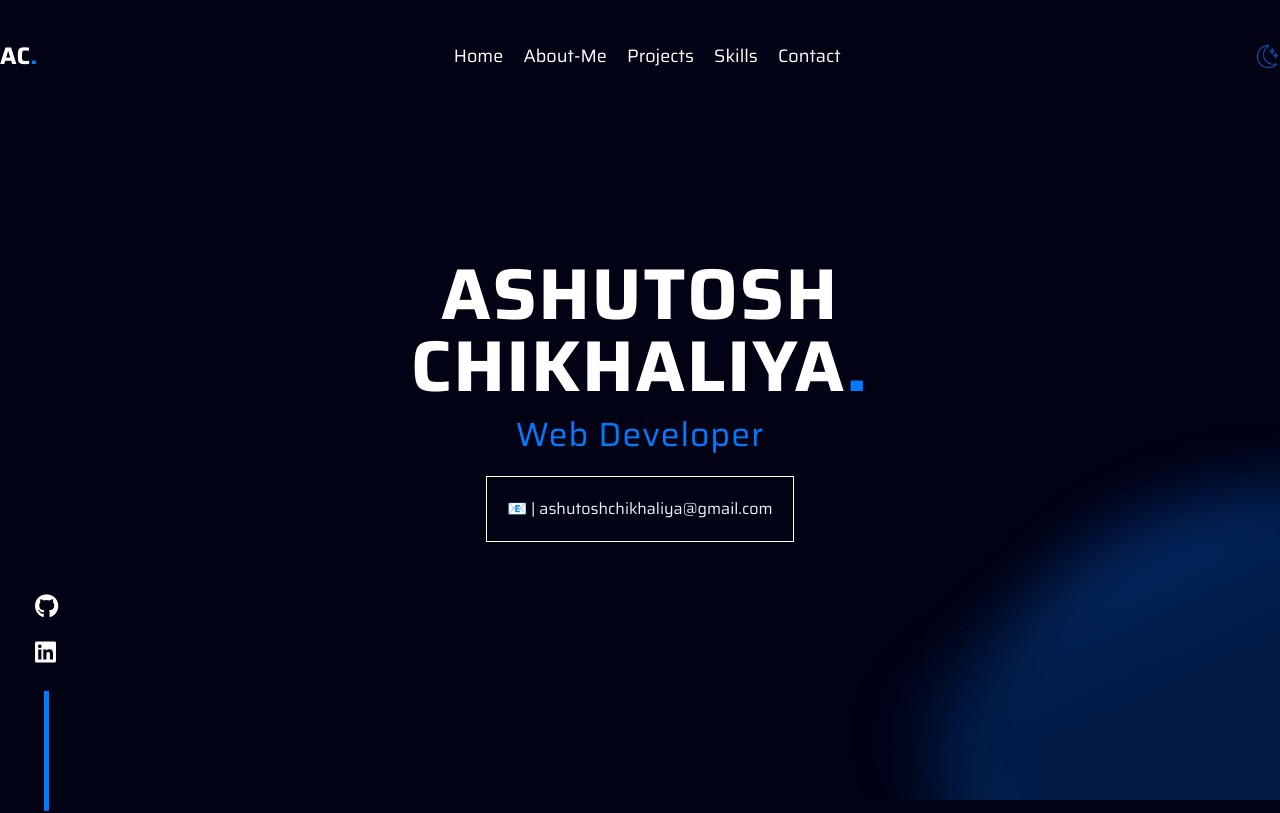
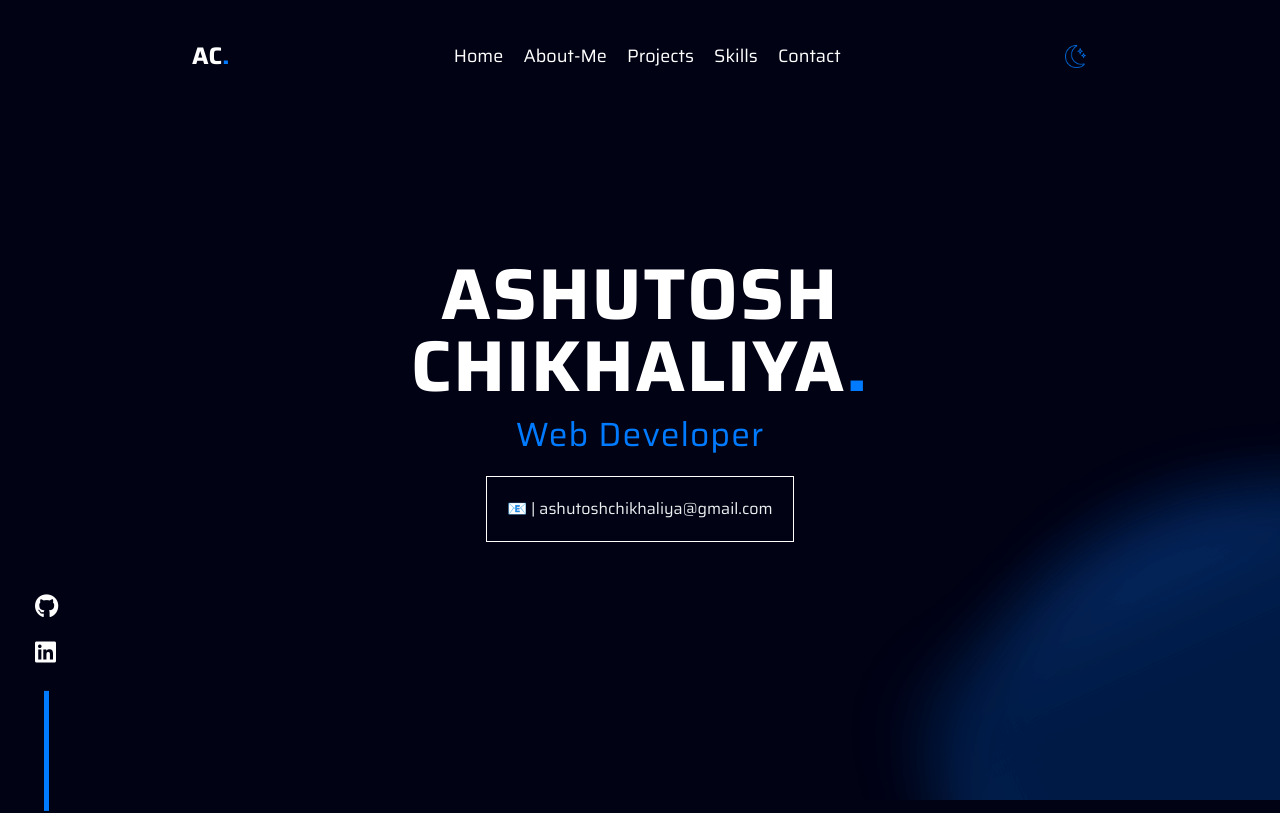
Before and after one commit to Ashutosh-Chikhaliya/Portfolio-website, a React (Vite) app: page / in a window 1280 px wide. Shown: the top 813 px of the page. Built offline with nearby package versions, Linux system fonts and the light colour scheme; a web font is replaced by a local one.

Commit message:
update navbar

```diff
--- a/src/components/Navbar.jsx
+++ b/src/components/Navbar.jsx
@@ -18,7 +18,7 @@ const Navbar = () => {
     return (
         <>
             <nav className={`${isDarkMode ? 'bg-black' : 'bg-light'} ${isDarkMode ? 'text-white' : 'text-black'} header ${isOpen ? 'active' : ''}`}>
-                <div className="container flex justify-between items-center navbar">
+                <div className="flex justify-between items-center navbar">
                     <h1 className="text-2xl font-bold">AC<span className='highlight-blue'>.</span></h1>
                     <ul className={`nav-links ${isOpen ? 'active' : ''} flex justify-center items-center`}>
                         {['Home', 'About-Me', 'Projects', 'Skills', 'Contact'].map((link) => (
```
